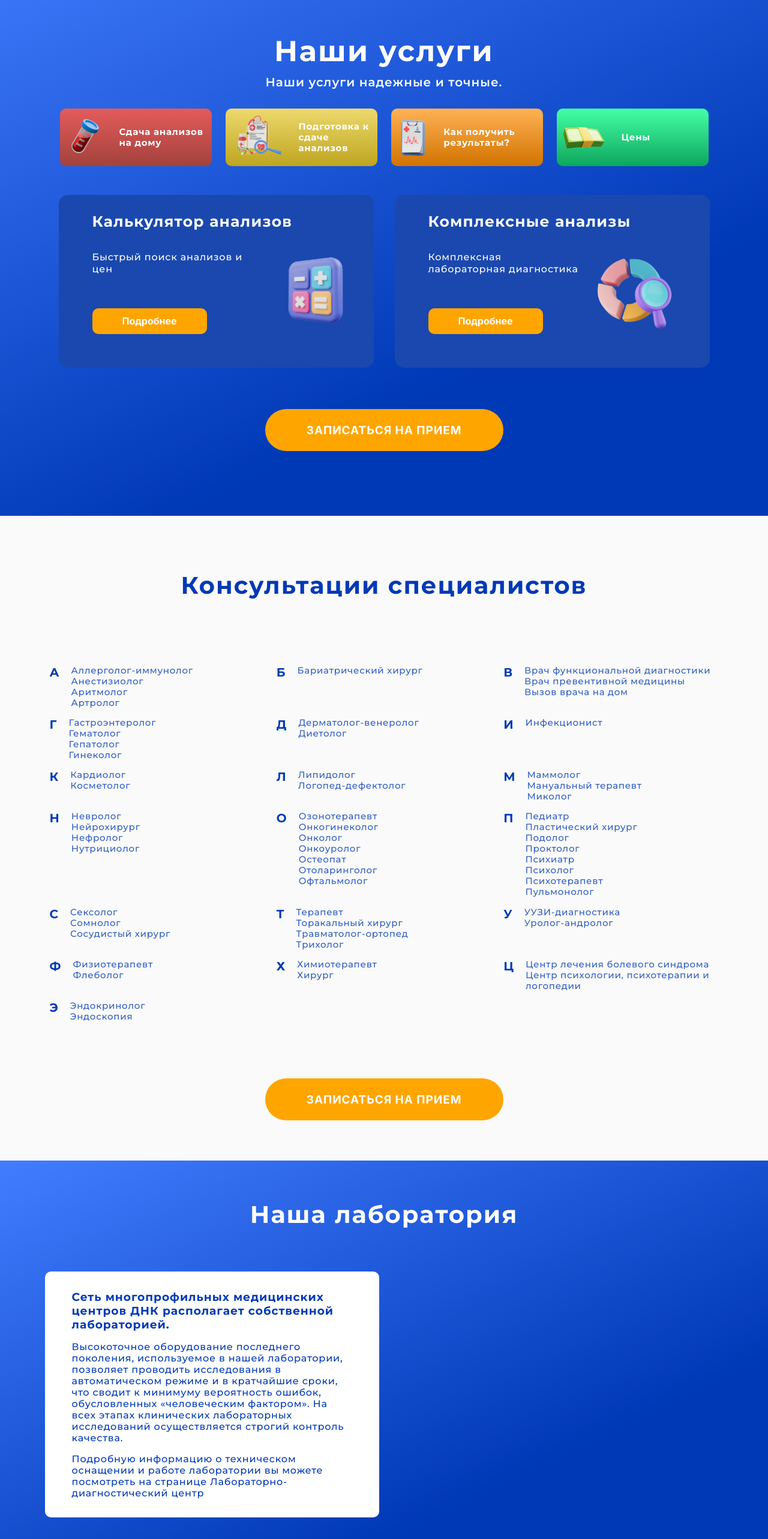
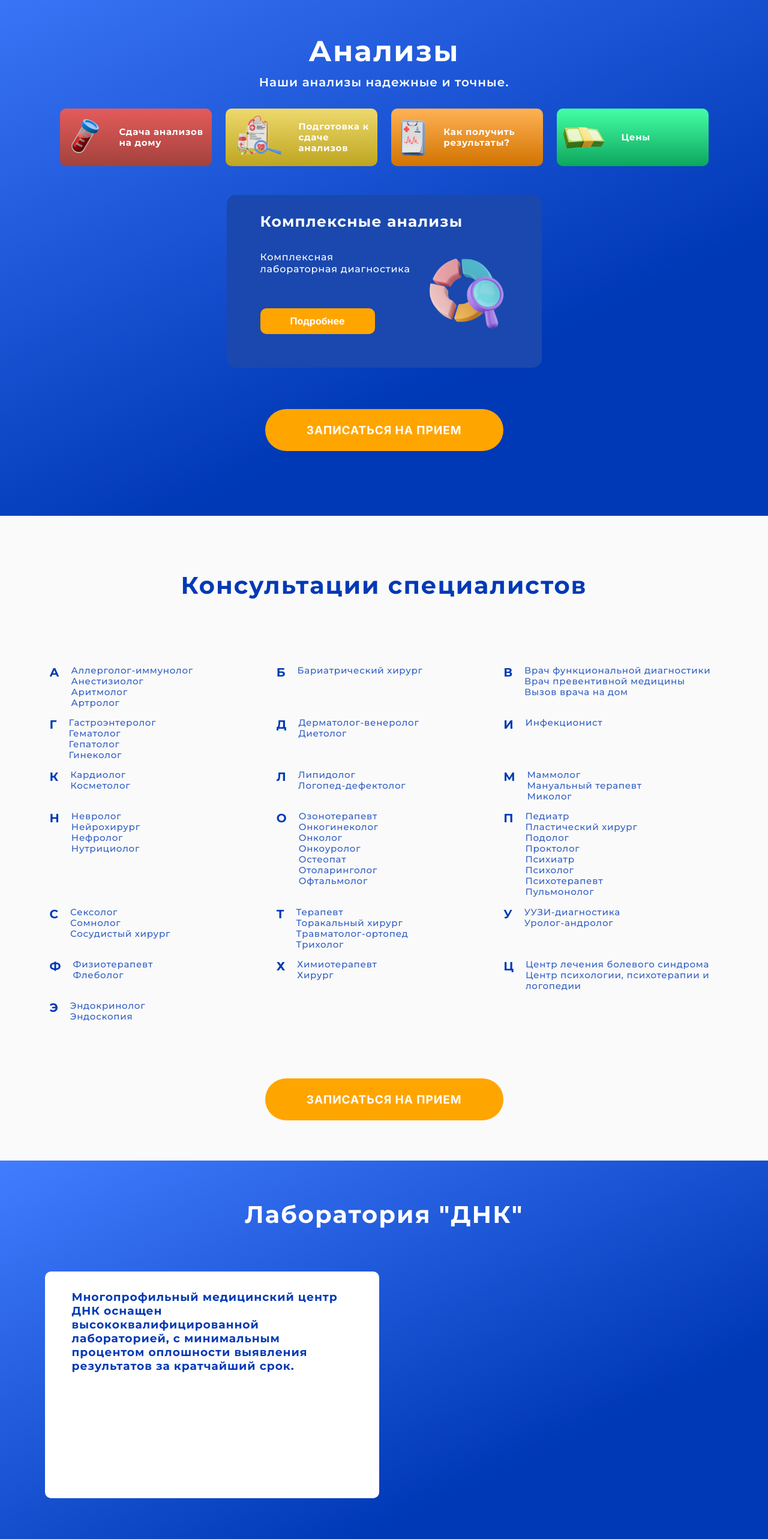
Before and after one commit to Az1mzhan/dna-clinic-reboot, a React (Vite) app: page /services in a window 1280 px wide. Shown: the part 140-2706 px from the top of the page at 60% size. Built offline with nearby package versions, Linux system fonts and the light colour scheme.

Commit message:
Changelog:  * New titles

```diff
--- a/src/components/equipment-grid/EquipmentGrid.tsx
+++ b/src/components/equipment-grid/EquipmentGrid.tsx
@@ -3,7 +3,6 @@ import { Equipment, defaultEquipment } from "../../types/Equipment";
 import { Box, Card, CardContent, CardMedia } from "@mui/material";
 import styles from "./equipmentGrid.module.css";
 import { MakeAppointmentBtn } from "../make-appointment-btn/MakeAppointmentBtn";
-import { useMediaQuery } from "usehooks-ts";
 
 interface Props {
   equipmentItems: Equipment[];
@@ -12,13 +11,11 @@ interface Props {
 export const EquipmentGrid: FC<Props> = ({
   equipmentItems = Array(3).fill(defaultEquipment),
 }) => {
-  const smallScreen = useMediaQuery("(max-width: 1024px)");
-
   return (
     <>
       <Box className={styles.equipmentGridContainer}>
         <p className="blueTitle" style={{ margin: "90px 0 60px" }}>
-          {!smallScreen ? "Наши технологии и оборудования" : "Оборудования"}
+          Медицинское оборудование "ДНК" клиник
         </p>
         <Box className={styles.cardsContainer}>
           {equipmentItems.map((item, id) => (
--- a/src/components/health-reminding/HealthReminding.tsx
+++ b/src/components/health-reminding/HealthReminding.tsx
@@ -5,11 +5,9 @@ import { MakeAppointmentBtn } from "../make-appointment-btn/MakeAppointmentBtn";
 
 export const HealthReminding: FC = () => {
   const paragraphs = [
-    "Каждый месяц становится все сложнее записываться на медицинские приемы. Новые медицинские регламенты, увеличивающаяся нагрузка на пациентов и развивающиеся медицинские практики могут затруднять контроль за вашим здоровьем.",
+    'Человеческому организму необходимо регулярное наблюдение у врача, во избежание различных заболеваний и для предотвращения патологий на ранних стадиях. "ДНК" клиник обеспечит своим пациентам удобное пользование медицинскими услугами и безупречное здоровье.',
     "\n",
-    "Мы считаем, что пациенты должны сосредоточиться на своем благополучии, а не тратить время на записи и очереди.",
-    "\n",
-    "Ваше здоровье — наш приоритет.",
+    "В здоровом теле здоровый дух.                                                     ",
   ];
 
   return (
--- a/src/components/introductory-section/IntroductorySection.tsx
+++ b/src/components/introductory-section/IntroductorySection.tsx
@@ -11,12 +11,10 @@ export const IntroductorySection: FC = () => {
         <Box className={styles.mainContent}>
           <Box className={styles.textContainer}>
             <p className={styles.slogan}>
-              Позаботьтесь о здоровье всей семьи с самого начала жизни и на
-              протяжении всего пути!
+              Следите за здоровьем с "ДНК", забота о себе и близких превыше
+              всего!
             </p>
-            <p className={styles.title}>
-              Лучшая частная клиника в городе Актау
-            </p>
+            <p className={styles.title}>Частная клиника №1 в Актау</p>
           </Box>
           <MakeAppointmentBtn introductory={true} />
         </Box>
--- a/src/components/services-grid/ServicesGrid.tsx
+++ b/src/components/services-grid/ServicesGrid.tsx
@@ -2,15 +2,13 @@ import { FC } from "react";
 import { defaultServicesCards } from "../../types/ServiceCard";
 import { Box } from "@mui/material";
 import styles from "../services-grid/servicesGrid.module.css";
-import { useMediaQuery } from "usehooks-ts";
 
 export const ServicesGrid: FC = () => {
-  const smallScreen = useMediaQuery("(max-width: 1024px)");
   return (
     <>
       <Box className={styles.container}>
         <p className="blueTitle" style={{ marginTop: "90px" }}>
-          {!smallScreen ? "Какие у нас услуги" : "Услуги"}
+          Услуги
         </p>
         <Box className={styles.cardsContainer}>
           {defaultServicesCards.map((service, id) => (
--- a/src/pages/medics-page/MedicsPage.tsx
+++ b/src/pages/medics-page/MedicsPage.tsx
@@ -38,8 +38,10 @@ const MedicsPage: FC = () => {
 
   return (
     <div className={styles.medicsPage}>
-      <h1 className={styles.title}>Наши врачи</h1>
-      <h2 className={styles.titledesc}>Наши врачи - наша гордость!</h2>
+      <h1 className={styles.title}>Врачи и специалисты</h1>
+      <h2 className={styles.titledesc}>
+        Все что делает врач, пусть делает правильно и красиво.
+      </h2>
       <Box className={styles.medicsForm} component={Paper}>
         <div className={styles.formInput}>
           <TextField
--- a/src/pages/services-page/ServicesPage.tsx
+++ b/src/pages/services-page/ServicesPage.tsx
@@ -21,13 +21,14 @@ const ServicesPage: FC = () => {
   }, []);
 
   const smallScreen = useMediaQuery("(max-width: 1167px)");
+  const mobileScreen = useMediaQuery("(max-width: 536px)");
 
   return (
     <>
       <div className={styles.container + " gradientBg"}>
-        <h1 className={styles.containerTitle}>Наши услуги</h1>
+        <h1 className={styles.containerTitle}>Анализы</h1>
         <h2 className={styles.containerSubtitle}>
-          Наши услуги надежные и точные.
+          Наши анализы надежные и точные.
         </h2>
         <div className={styles.miniCardsContainer}>
           {defaultAnalysesMiniCards.map((card, id) => (
@@ -47,7 +48,9 @@ const ServicesPage: FC = () => {
           ))}
         </div>
         <div className={styles.analysesActionCardsContainer}>
-          {defaultAnalysesActionCards.map((card, id) => (
+          {defaultAnalysesActionCards
+            .filter((card) => card.title !== "Калькулятор анализов")
+            .map((card, id) => (
               <div className={styles.analysisActionCard} key={id}>
                 <h2 className={styles.analysisActionCardTitle}>{card.title}</h2>
                 <div className={styles.analysisActionCardMainContent}>
@@ -84,26 +87,15 @@ const ServicesPage: FC = () => {
       </div>
       <div className={styles.container + " gradientBg"}>
         <h2 className={styles.sectionTitle + " " + styles.ourLaboratoryTitle}>
-          Наша лаборатория
+          Лаборатория "ДНК"
         </h2>
         <div className={styles.ourLaboratoryMainContent}>
           <div className={styles.ourLaboratoryTextContainer} ref={measuredRef}>
             <h3>
-              Сеть многопрофильных медицинских центров ДНК располагает
-              собственной лабораторией.
+              Многопрофильный медицинский центр ДНК оснащен
+              высококвалифицированной лабораторией, с минимальным процентом
+              оплошности выявления результатов за кратчайший срок.
             </h3>
-            <p>
-              Высокоточное оборудование последнего поколения, используемое в
-              нашей лаборатории, позволяет проводить исследования в
-              автоматическом режиме и в кратчайшие сроки, что сводит к минимуму
-              вероятность ошибок, обусловленных «человеческим фактором». На всех
-              этапах клинических лабораторных исследований осуществляется
-              строгий контроль качества.
-            </p>
-            <p>
-              Подробную информацию о техническом оснащении и работе лаборатории
-              вы можете посмотреть на странице Лабораторно-диагностический центр
-            </p>
           </div>
           <ReactPlayer
             url="https://www.youtube.com/watch?v=u31qwQUeGuM&pp=ygURcGxhY2Vob2xkZXIgdmlkZW8%3D"
@@ -115,7 +107,7 @@ const ServicesPage: FC = () => {
       </div>
       <div className={styles.container}>
         <h2 className={styles.sectionTitle + " " + styles.popularAnalysesTitle}>
-          Популярные анализы
+          Часто используемые анализы
         </h2>
         <div className={styles.groupsContainer}>
           {defaultAnalysesGroups.map((group, id) => (
--- a/src/types/AppointmentCard.ts
+++ b/src/types/AppointmentCard.ts
@@ -1,23 +1,20 @@
 export const defaultAppointmentCards: AppointmentCard[] = [
   {
-    title: "Оставьте заявку",
+    title: "Заполнение формы ",
     paragraphs: [
-      "Нажмите на кнопку “Записаться на прием“ и заполните форму.",
-      "Это займёт всего лишь 30 секунд.",
+      'Для заявки заполните форму нажав на кнопку "Записаться на прием".',
     ],
   },
   {
-    title: "Мы вам перезвоним",
+    title: "Подтверждение записи",
     paragraphs: [
-      "Мы перезвоним вам когда вам удобно.",
-      "Мы не отправляем спам-рассылки и рекламы.",
+      "Оператор клиники осуществит телефонный звонок пациенту для подтверждения в течение дня",
     ],
   },
   {
-    title: "Назначим прием",
+    title: "Назначение приема",
     paragraphs: [
-      "После того как наш оператор свяжется с вами, мы назначим прием в удобное для вас время.",
-      "Мы ценим ваше время.",
+      "Оператор назначит удобное для пациента время приема и закрепит информацию в базе",
     ],
   },
 ];
```
Also changed, not shown: src/components/make-appointment-section/MakeAppointmentSection.tsx (+9 -5 lines). Lines whose indentation alone changed are shown as unchanged.
